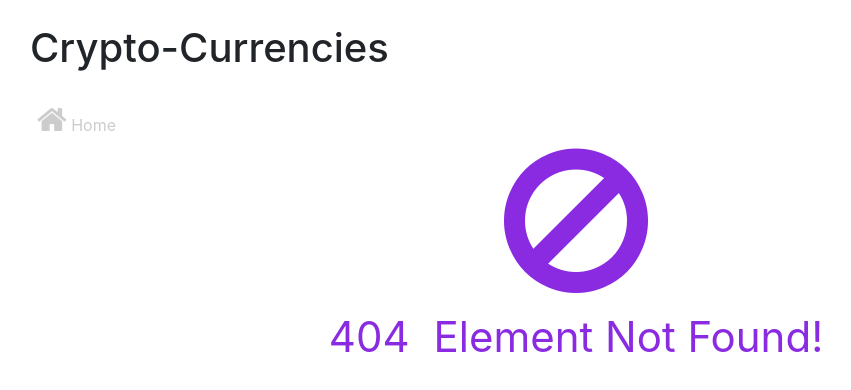
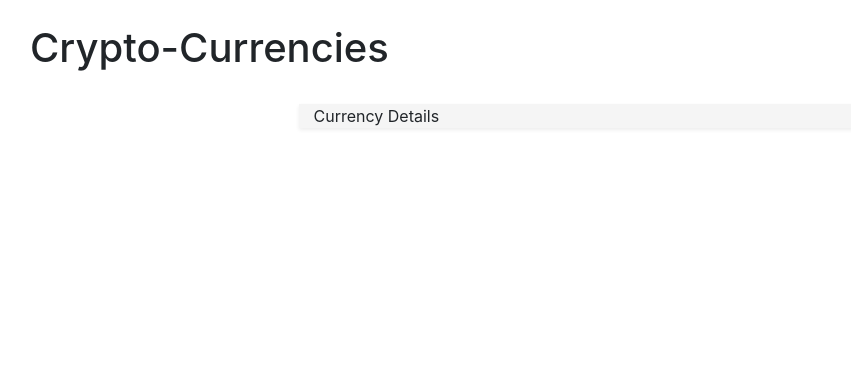
Before and after one commit to 47leonel-wabo/currency-app, a React (Create React App) app: page /currency/1 in a window 1280 px wide. Before the commit this address had no page. Shown: the top 390 px of the page, without its empty margins (64-915 px from the left). Built offline with nearby package versions, Linux system fonts and the light colour scheme.

Commit message:
Adding react router dependency

```diff
--- a/package.json
+++ b/package.json
@@ -10,6 +10,7 @@
     "font-awesome": "^4.7.0",
     "react": "^17.0.1",
     "react-dom": "^17.0.1",
+    "react-router": "^5.2.0",
     "react-router-dom": "^5.2.0",
     "react-scripts": "4.0.3",
     "web-vitals": "^1.1.0"
--- a/src/App.js
+++ b/src/App.js
@@ -5,6 +5,7 @@ import {BrowserRouter, Route, Switch} from 'react-router-dom'
 import React from "react";
 import List from "./components/list/List";
 import NotFound from "./components/not_found/NotFound";
+import CurrencyDetails from "./components/details/CurrencyDetails";
 
 function App() {
     return (
@@ -13,7 +14,8 @@ function App() {
                 <Header title={"Crypto-Currencies"}/>
                 <Switch>
                     <Route path="/currencies" component={List} exact/>
-                    <Route component={NotFound} />
+                    <Route path="/currency/:id" component={CurrencyDetails} exact/>
+                    <Route component={NotFound}/>
                 </Switch>
             </>
         </BrowserRouter>
--- /dev/null
+++ b/src/components/currency_table/CurrencyTable.jsx
@@ -0,0 +1,37 @@
+import React from 'react'
+import {withRouter} from "react-router"
+
+const CurrencyTable = (props) => {
+    const {currencies, renderPercentArrow, history} = props
+    return (
+        <table className="table table-hover">
+            <thead>
+            <tr>
+                <th>Rank</th>
+                <th>Crypto-currency</th>
+                <th>Price</th>
+                <th>Market Cap</th>
+                <th>(24H) Change</th>
+            </tr>
+            </thead>
+            <tbody>
+            {currencies.map((currency) => {
+                return (
+                    <tr key={currency.id}
+                        onClick={() => history.push(`/currency/${currency.id}`)}
+                        style={{cursor: 'pointer'}}>
+                        <td>{currency.rank}</td>
+                        <td>{currency.name}</td>
+                        <td>$ {currency.price}</td>
+                        <td>$ {currency.marketCap}</td>
+                        {/* First, we processed 'percentchange24h', in order to format clearly data */}
+                        <td>{renderPercentArrow(currency.percentChange24h)}</td>
+                    </tr>
+                );
+            })}
+            </tbody>
+        </table>
+    )
+}
+
+export default withRouter(CurrencyTable)
--- /dev/null
+++ b/src/components/details/CurrencyDetails.jsx
@@ -0,0 +1,22 @@
+import React from 'react'
+
+class CurrencyDetails extends React.Component {
+    state = {
+        currency: {
+
+        }
+    }
+    render() {
+        return (
+            <div className="container">
+                <div
+                    className="shadow-sm col-sm-6 col-lg-6 m-auto"
+                    style={{ backgroundColor: '#f5f5f5' }}>
+                    <span>Currency Details</span>
+                </div>
+            </div>
+        )
+    }
+}
+
+export default CurrencyDetails
--- a/src/components/list/List.jsx
+++ b/src/components/list/List.jsx
@@ -1,6 +1,7 @@
 import React, {Component} from "react";
 import {API_BASE_URL, handleResponse} from "../../utils/Helpers";
 import Pagination from "../pagination/Pagination";
+import CurrencyTable from "../currency_table/CurrencyTable";
 
 class List extends Component {
     // class' data state
@@ -91,33 +92,10 @@ class List extends Component {
         // Render the currency list
         return (
             <div className="container">
-                <table className="table table-hover">
-                    <thead>
-                    <tr>
-                        <th>Rank</th>
-                        <th>Crypto-currency</th>
-                        <th>Price</th>
-                        <th>Market Cap</th>
-                        <th>(24H) Change</th>
-                    </tr>
-                    </thead>
-                    <tbody>
-                    {currencies.map((currency) => {
-                        return (
-                            <tr key={currency.id}
-                                onClick={() => this.handleCurrencySelection(currency)}
-                                style={{cursor: 'pointer'}}>
-                                <td>{currency.rank}</td>
-                                <td>{currency.name}</td>
-                                <td>$ {currency.price}</td>
-                                <td>$ {currency.marketCap}</td>
-                                {/* First, we processed 'percentchange24h', in order to format clearly data */}
-                                <td>{this.renderPercentageArrow(currency.percentChange24h)}</td>
-                            </tr>
-                        );
-                    })}
-                    </tbody>
-                </table>
+                <CurrencyTable
+                    currencies={currencies}
+                    renderPercentArrow={this.renderPercentageArrow}
+                />
                 <Pagination
                     page={page}
                     totalPages={totalPages}
```
